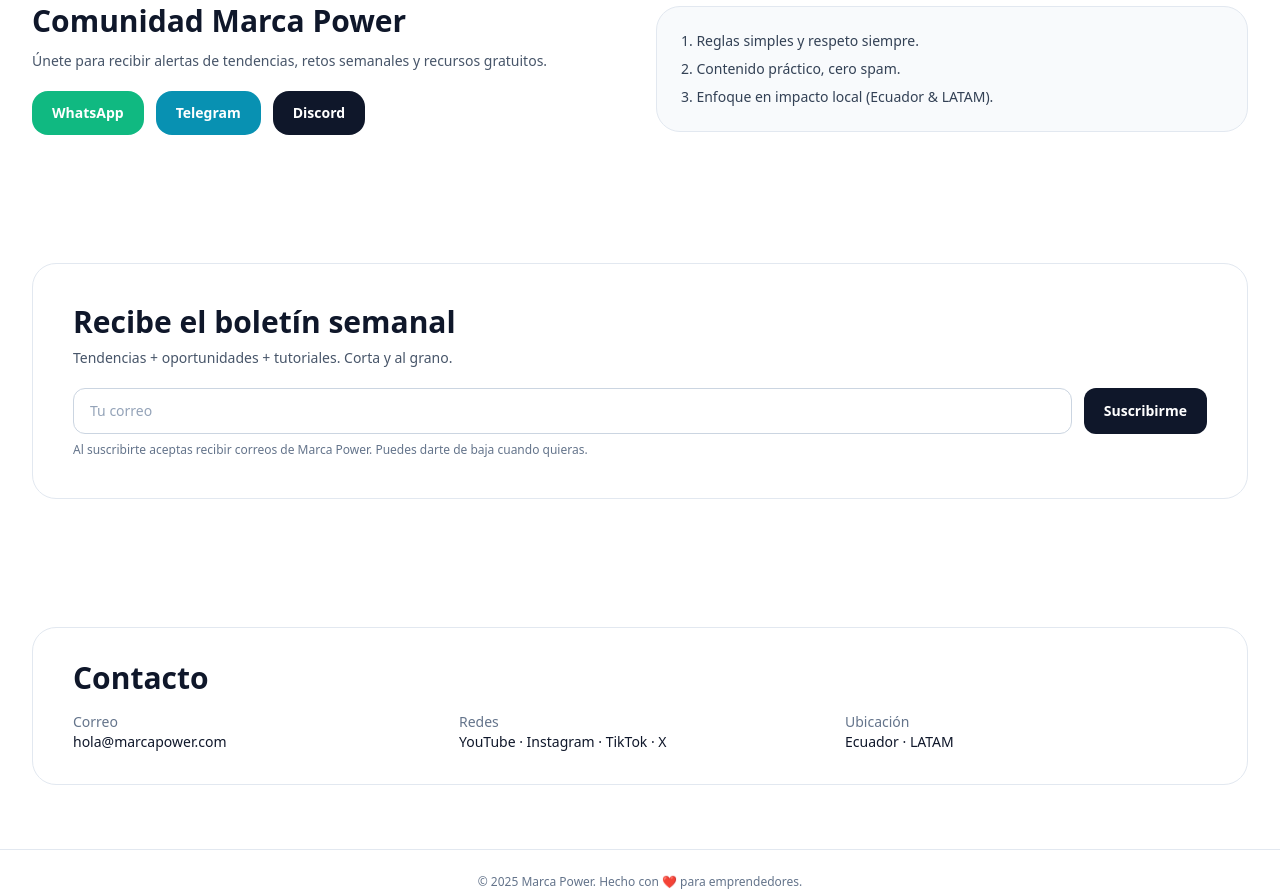
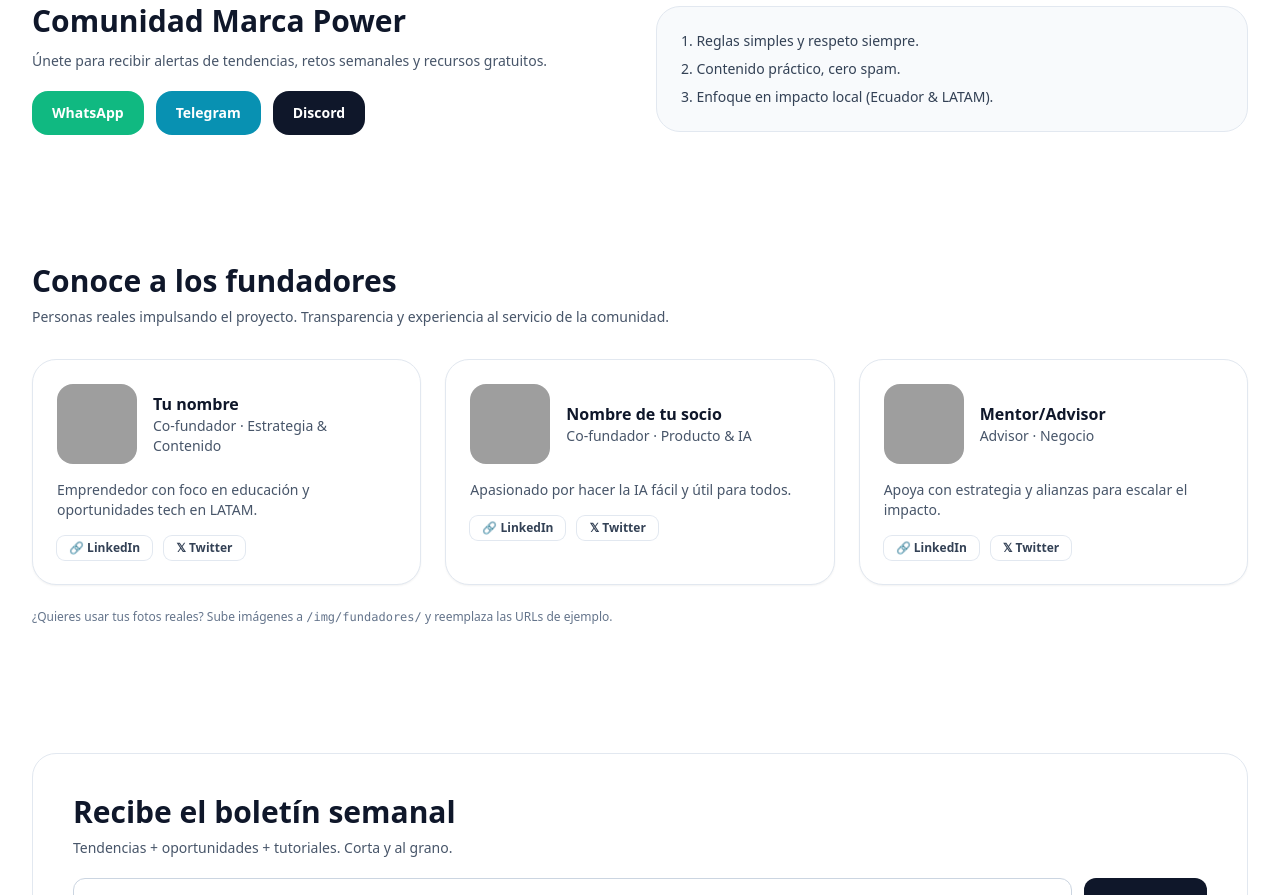
Before and after one commit to daliosed2/marca-power-web, a plain HTML site: page index.html in a window 1280 px wide. Shown: the part 1905-2800 px from the top of the page. Drawn offline with nearby package versions, Linux system fonts and the light colour scheme; grey boxes are pictures that could not be loaded.

Commit message:
Update index.html

```diff
--- a/index.html
+++ b/index.html
@@ -27,6 +27,7 @@
         <li><a class="hover:text-slate-900" href="#contenidos">Contenidos</a></li>
         <li><a class="hover:text-slate-900" href="#masterclass">Masterclass</a></li>
         <li><a class="hover:text-slate-900" href="#comunidad">Comunidad</a></li>
+        <li><a class="hover:text-slate-900" href="#equipo">Equipo</a></li>
         <li><a class="hover:text-slate-900" href="#contacto">Contacto</a></li>
       </ul>
       <a href="#suscripcion" class="hidden md:inline-flex items-center rounded-xl bg-slate-900 text-white px-4 py-2 text-sm font-semibold shadow hover:shadow-md transition">Suscríbete</a>
@@ -164,6 +165,69 @@
     </div>
   </section>
 
+  <!-- Equipo / Fundadores -->
+<section id="equipo" class="mx-auto max-w-7xl px-4 sm:px-6 lg:px-8 py-16">
+  <div class="max-w-3xl">
+    <h2 class="text-2xl sm:text-3xl font-bold text-slate-900">Conoce a los fundadores</h2>
+    <p class="mt-2 text-sm text-slate-600">Personas reales impulsando el proyecto. Transparencia y experiencia al servicio de la comunidad.</p>
+  </div>
+
+  <div class="mt-8 grid gap-6 sm:grid-cols-2 lg:grid-cols-3">
+    <!-- Card 1 -->
+    <article class="rounded-3xl border border-slate-200 bg-white p-6 shadow-sm hover:shadow-md transition">
+      <div class="flex items-center gap-4">
+        <img src="https://i.pravatar.cc/300?img=12" alt="Foto de Fundador 1" class="h-20 w-20 rounded-2xl object-cover" />
+        <div>
+          <h3 class="text-base font-semibold text-slate-900">Tu nombre</h3>
+          <p class="text-sm text-slate-600">Co-fundador · Estrategia & Contenido</p>
+        </div>
+      </div>
+      <p class="mt-4 text-sm text-slate-600">Emprendedor con foco en educación y oportunidades tech en LATAM.</p>
+      <div class="mt-4 flex items-center gap-3 text-xs">
+        <a href="#" class="inline-flex items-center gap-1 rounded-lg bg-white ring-1 ring-slate-200 px-3 py-1 font-semibold text-slate-700 hover:bg-slate-50">🔗 LinkedIn</a>
+        <a href="#" class="inline-flex items-center gap-1 rounded-lg bg-white ring-1 ring-slate-200 px-3 py-1 font-semibold text-slate-700 hover:bg-slate-50">𝕏 Twitter</a>
+      </div>
+    </article>
+
+    <!-- Card 2 -->
+    <article class="rounded-3xl border border-slate-200 bg-white p-6 shadow-sm hover:shadow-md transition">
+      <div class="flex items-center gap-4">
+        <img src="https://i.pravatar.cc/300?img=32" alt="Foto de Fundador 2" class="h-20 w-20 rounded-2xl object-cover" />
+        <div>
+          <h3 class="text-base font-semibold text-slate-900">Nombre de tu socio</h3>
+          <p class="text-sm text-slate-600">Co-fundador · Producto & IA</p>
+        </div>
+      </div>
+      <p class="mt-4 text-sm text-slate-600">Apasionado por hacer la IA fácil y útil para todos.</p>
+      <div class="mt-4 flex items-center gap-3 text-xs">
+        <a href="#" class="inline-flex items-center gap-1 rounded-lg bg-white ring-1 ring-slate-200 px-3 py-1 font-semibold text-slate-700 hover:bg-slate-50">🔗 LinkedIn</a>
+        <a href="#" class="inline-flex items-center gap-1 rounded-lg bg-white ring-1 ring-slate-200 px-3 py-1 font-semibold text-slate-700 hover:bg-slate-50">𝕏 Twitter</a>
+      </div>
+    </article>
+
+    <!-- Card 3 (opcional) -->
+    <article class="rounded-3xl border border-slate-200 bg-white p-6 shadow-sm hover:shadow-md transition">
+      <div class="flex items-center gap-4">
+        <img src="https://i.pravatar.cc/300?img=5" alt="Foto del Advisor" class="h-20 w-20 rounded-2xl object-cover" />
+        <div>
+          <h3 class="text-base font-semibold text-slate-900">Mentor/Advisor</h3>
+          <p class="text-sm text-slate-600">Advisor · Negocio</p>
+        </div>
+      </div>
+      <p class="mt-4 text-sm text-slate-600">Apoya con estrategia y alianzas para escalar el impacto.</p>
+      <div class="mt-4 flex items-center gap-3 text-xs">
+        <a href="#" class="inline-flex items-center gap-1 rounded-lg bg-white ring-1 ring-slate-200 px-3 py-1 font-semibold text-slate-700 hover:bg-slate-50">🔗 LinkedIn</a>
+        <a href="#" class="inline-flex items-center gap-1 rounded-lg bg-white ring-1 ring-slate-200 px-3 py-1 font-semibold text-slate-700 hover:bg-slate-50">𝕏 Twitter</a>
+      </div>
+    </article>
+  </div>
+
+  <p class="mt-6 text-xs text-slate-500">
+    ¿Quieres usar tus fotos reales? Sube imágenes a <code>/img/fundadores/</code> y reemplaza las URLs de ejemplo.
+  </p>
+</section>
+
+
   <!-- Newsletter -->
   <section id="suscripcion" class="mx-auto max-w-7xl px-4 sm:px-6 lg:px-8 py-16">
     <div class="rounded-3xl border border-slate-200 bg-white p-8 lg:p-10">
```
